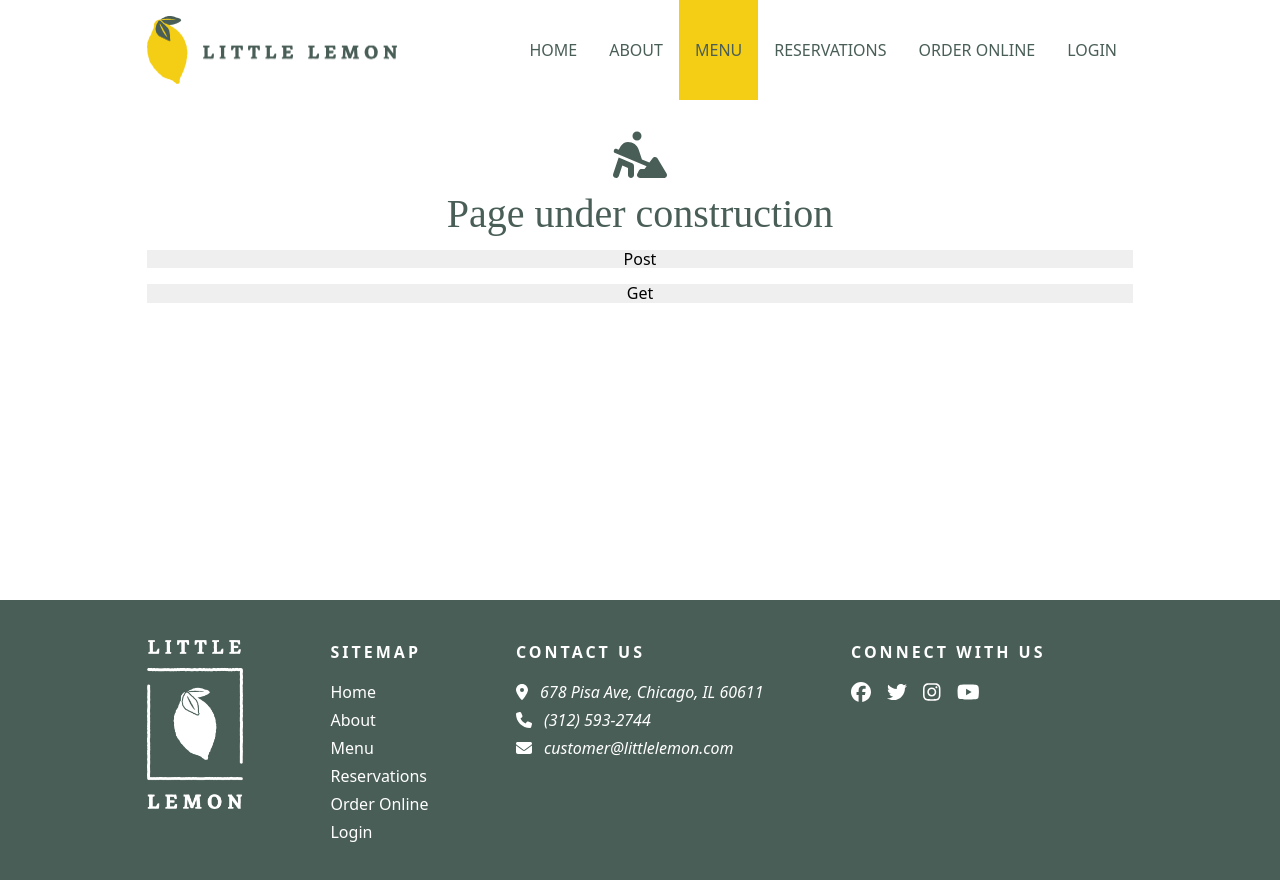
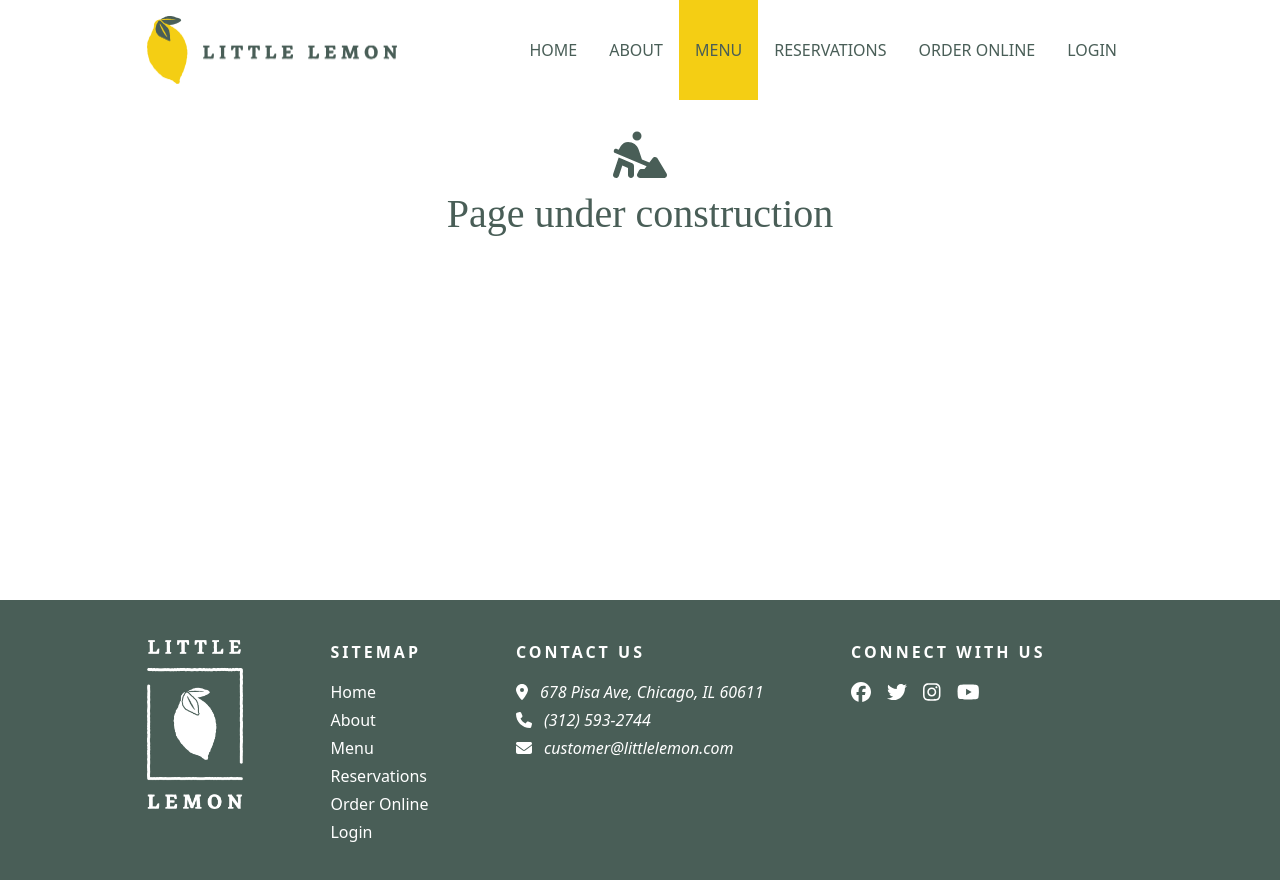
Before and after one commit to IbrahimFakhir/Little-Lemon-Restaurant, a React (Create React App) app in the folder Client/: page /menu in a window 1280 px wide. Shown: the top 880 px of the page. Built offline with nearby package versions, Linux system fonts and the light colour scheme; a web font is replaced by a local one.

Commit message:
removed test calls

```diff
--- a/Client/src/components/pages/UnderConstruction/index.js
+++ b/Client/src/components/pages/UnderConstruction/index.js
@@ -5,7 +5,7 @@ import api from '../../../utils/axiosConfig';
 
 export default function UnderConstruction() {
 
-    const testPost = async () => {
+    /* const testPost = async () => {
         try {
             const response = await api.post(
                 "/api/v1/reservation",
@@ -32,16 +32,12 @@ export default function UnderConstruction() {
         catch (err) {
             console.log(err);
         }
-    }
+    } */
 
     return (
         <div className='container under-construction'>
             <FontAwesomeIcon icon={ faPersonDigging } size='3x' />
             <h2>Page under construction</h2>
-
-            {/* debugging purposes */}
-            <button onClick={testPost}>Post</button>
-            <button onClick={testGet}>Get</button>
         </div>
     )
 }
```
